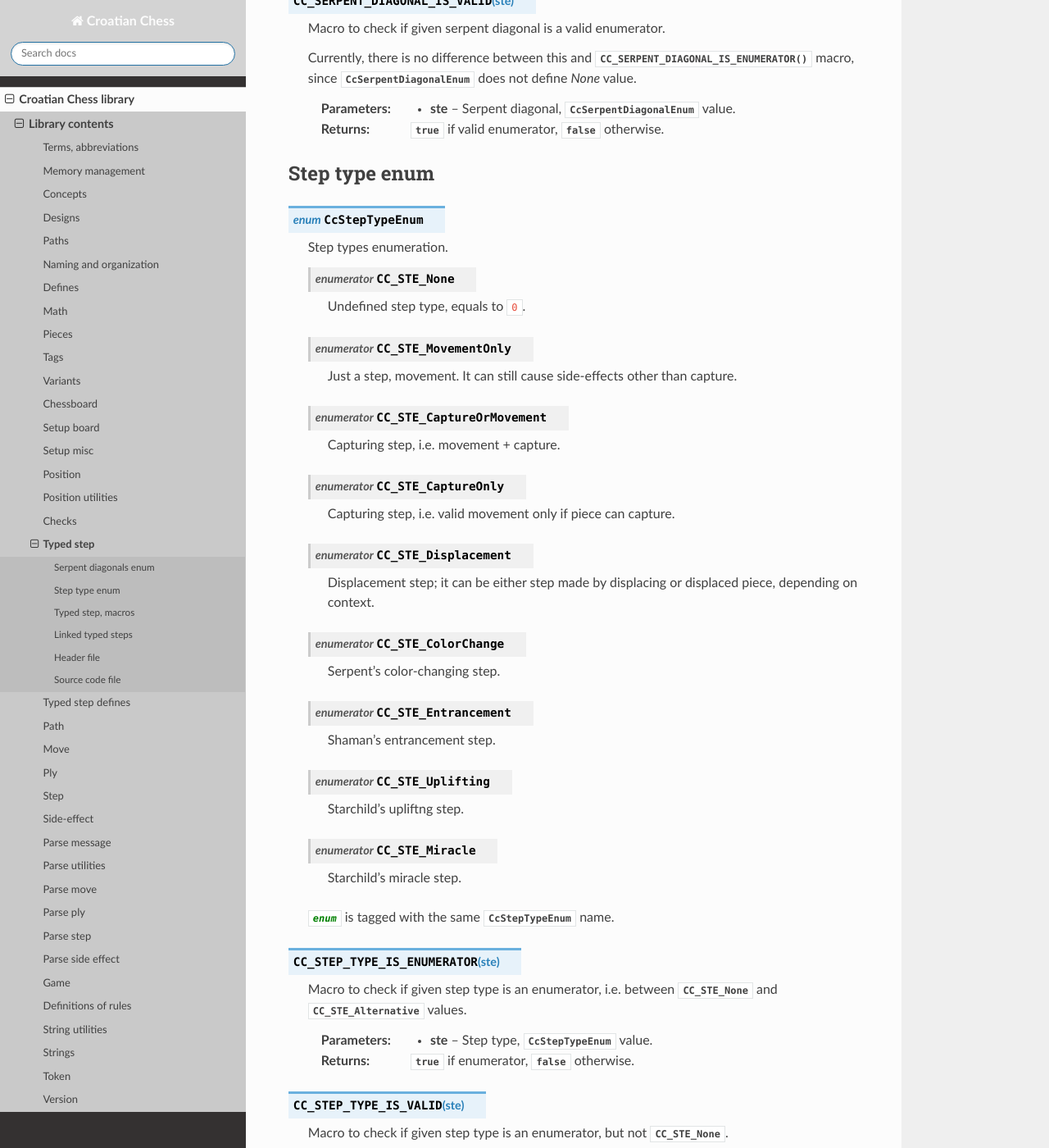
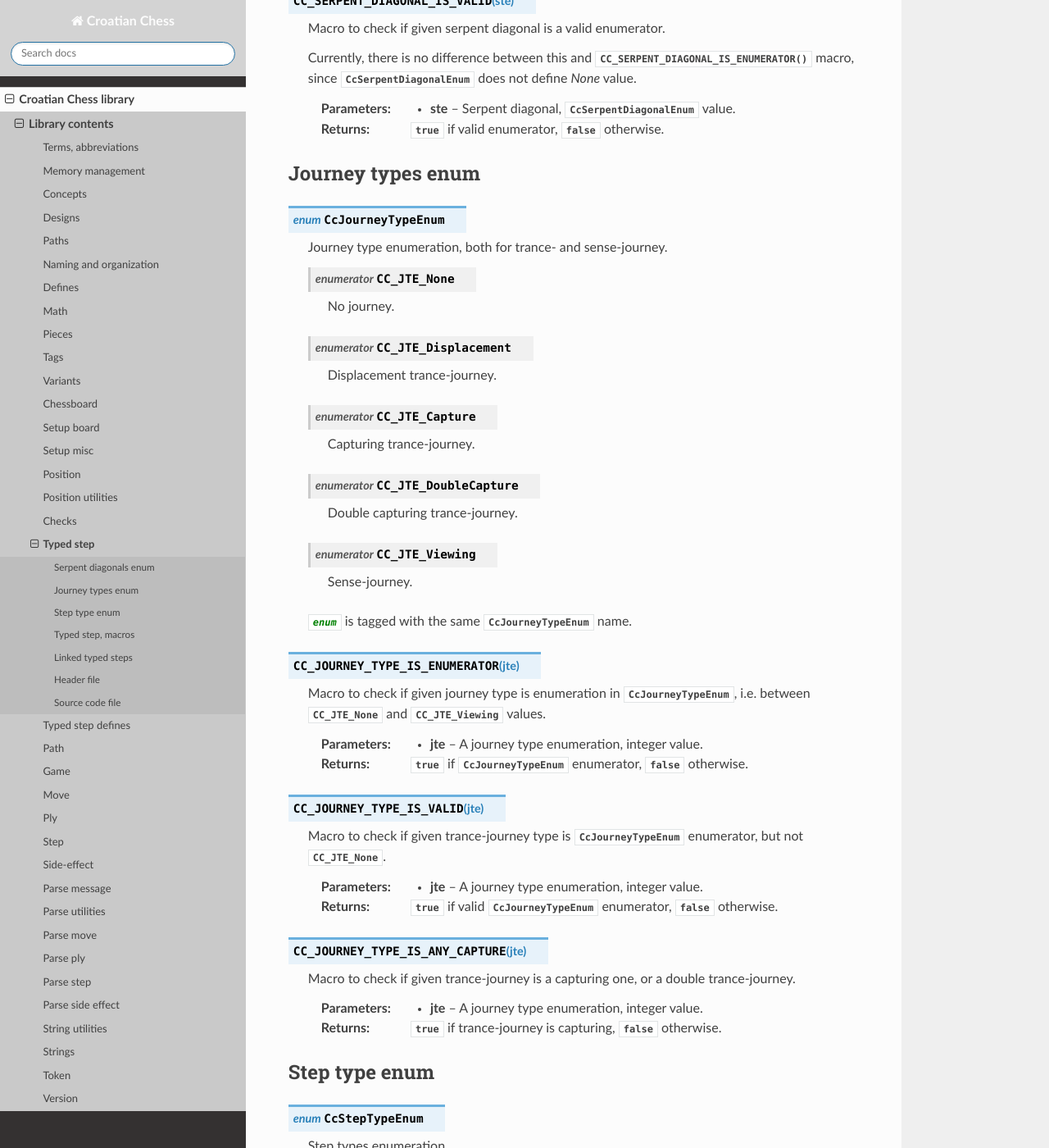
Before and after one commit to mmlacak/crochess, a Sphinx documentation site: the page built from docs/source/libcc/cctypedstep.rst, in a window 1280 px wide and 1400 px high, scrolled down 857 px. Shown: the whole window at 82% size. Built offline with Sphinx 7.4.7 and the Read the Docs theme 3.1.0, drawn with Linux system fonts in a browser that asks for light colours.

Commit message:
Moved, renamed trance-journey enum + docs. Deleted rules defs module.

```diff
--- a/docs/source/conf.py
+++ b/docs/source/conf.py
@@ -26,10 +26,10 @@ copyright = '2021, Mario Mlačak'
 author = 'Mario Mlačak'
 
 # The short X.Y version
-version = "0.0.1.246:1425+20250705.015802"   # docs-new-lib-short-version-major-minor-feature-commit+meta~breaks-place-marker
+version = "0.0.1.253:1432+20250714.025914"   # docs-new-lib-short-version-major-minor-feature-commit+meta~breaks-place-marker
 
 # The full version, including alpha/beta/rc tags
-release = "0.0.1.246:1425+20250705.015802"   # docs-new-lib-full-version-major-minor-feature-commit+meta~breaks-place-marker
+release = "0.0.1.253:1432+20250714.025914"   # docs-new-lib-full-version-major-minor-feature-commit+meta~breaks-place-marker
 
 
 # -- General configuration ---------------------------------------------------
--- a/docs/source/libcc/cctypedstep.rst
+++ b/docs/source/libcc/cctypedstep.rst
@@ -52,6 +52,63 @@ Serpent diagonals enum
 
     :param ste: Serpent diagonal, :c:type:`CcSerpentDiagonalEnum` value.
     :returns: :c:data:`true` if valid enumerator, :c:data:`false` otherwise.
+
+.. _lbl-libcc-cctypedstep-journeytypesenum:
+
+Journey types enum
+------------------
+
+.. c:enum:: CcJourneyTypeEnum
+
+    Journey type enumeration, both for trance- and sense-journey.
+
+    .. c:enumerator:: CC_JTE_None
+
+        No journey.
+
+    .. c:enumerator:: CC_JTE_Displacement
+
+        Displacement trance-journey.
+
+    .. c:enumerator:: CC_JTE_Capture
+
+        Capturing trance-journey.
+
+    .. c:enumerator:: CC_JTE_DoubleCapture
+
+        Double capturing trance-journey.
+
+    .. c:enumerator:: CC_JTE_Viewing
+
+        Sense-journey.
+
+    :c:`enum` is tagged with the same :c:enum:`CcJourneyTypeEnum` name.
+
+.. c:macro:: CC_JOURNEY_TYPE_IS_ENUMERATOR(jte)
+
+    Macro to check if given journey type is enumeration in :c:enum:`CcJourneyTypeEnum`,
+    i.e. between :c:enumerator:`CC_JTE_None` and :c:enumerator:`CC_JTE_Viewing` values.
+
+    :param jte: A journey type enumeration, integer value.
+    :returns: :c:data:`true` if :c:type:`CcJourneyTypeEnum` enumerator,
+              :c:data:`false` otherwise.
+
+.. c:macro:: CC_JOURNEY_TYPE_IS_VALID(jte)
+
+    Macro to check if given trance-journey type is :c:enum:`CcJourneyTypeEnum` enumerator,
+    but not :c:enumerator:`CC_JTE_None`.
+
+    :param jte: A journey type enumeration, integer value.
+    :returns: :c:data:`true` if valid :c:type:`CcJourneyTypeEnum` enumerator,
+              :c:data:`false` otherwise.
+
+.. c:macro:: CC_JOURNEY_TYPE_IS_ANY_CAPTURE(jte)
+
+    Macro to check if given trance-journey is a capturing one, or a double trance-journey.
+
+    :param jte: A journey type enumeration, integer value.
+    :returns: :c:data:`true` if trance-journey is capturing,
+              :c:data:`false` otherwise.
 
 .. _lbl-libcc-cctypedstep-steptypeenum:
 
--- a/docs/source/libcc/libcrochess.rst
+++ b/docs/source/libcc/libcrochess.rst
@@ -72,6 +72,7 @@ Library contents
     cctypedstepdefs
     ccpath
 
+    ccgame
     ccmove
     ccply
     ccstep
@@ -84,9 +85,6 @@ Library contents
     ccparsestep
     ccparsesideeffect
 
-    ccgame
-    ccrulesdefs
-
     ccstrutils
     ccstrings
     cctoken
```
Also changed, not shown: README.md (+2 -2 lines), docs/source/libcc/ccrulesdefs.rst (deleted, +0 -95 lines), 7 other files.
